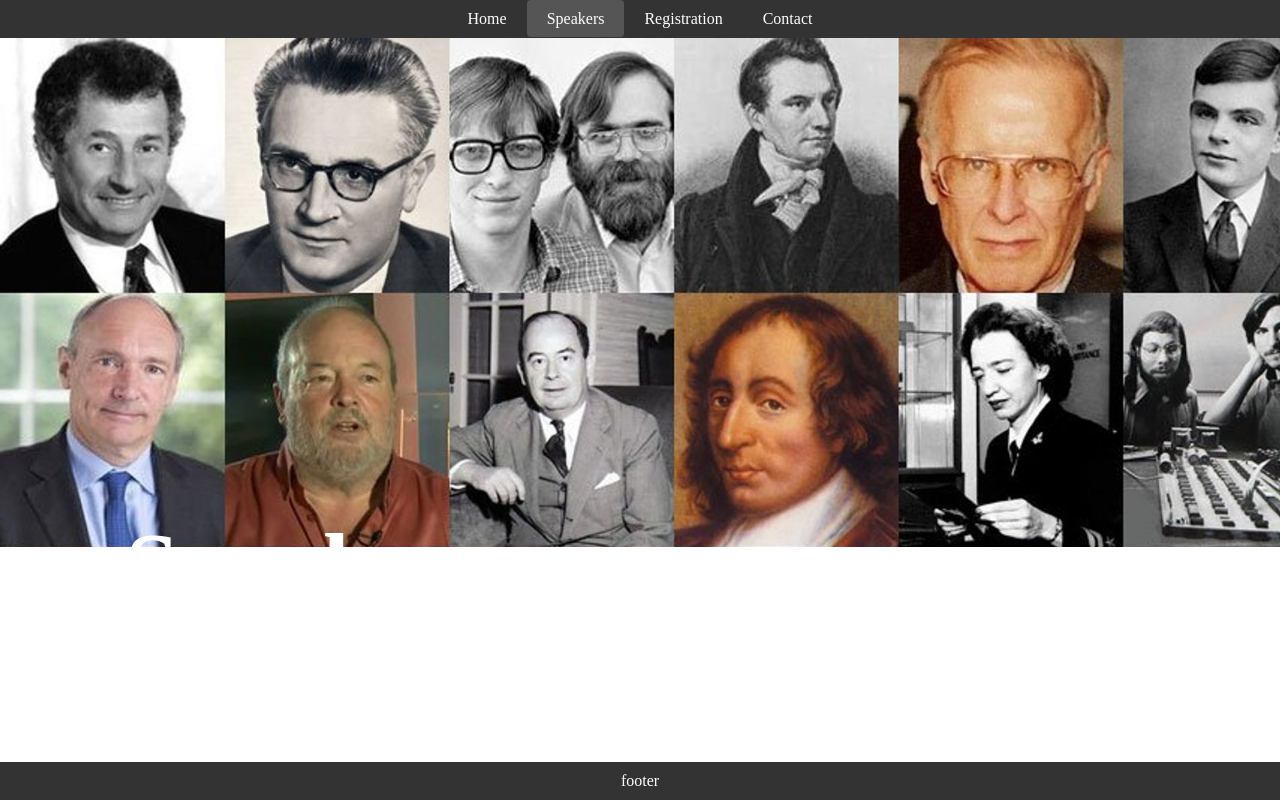
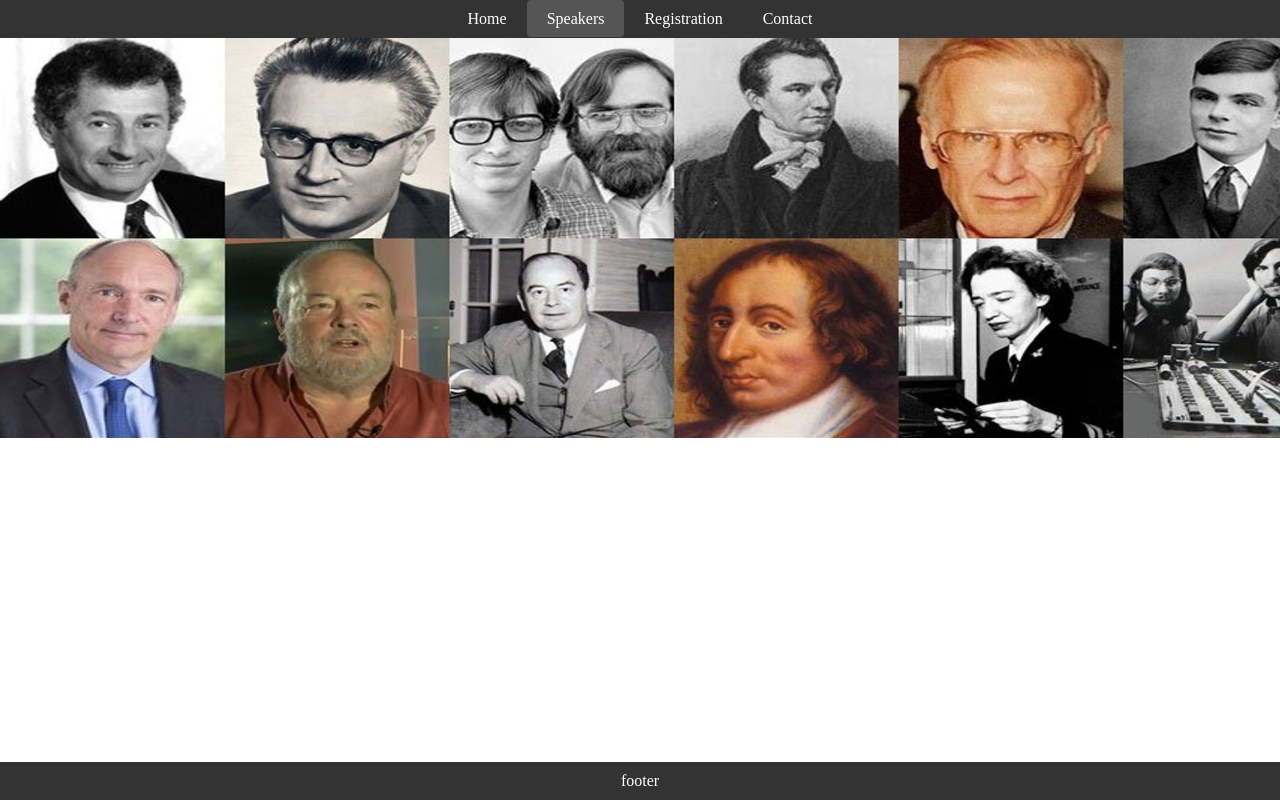
Before and after one commit to PatoVW02/swit, a React (Create React App) app: page /speakers in a window 1280 px wide. Shown: the top 800 px of the page. Built offline with nearby package versions, Linux system fonts and the light colour scheme.

Commit message:
Mejora imagen

```diff
--- a/src/views/speakers/Speakers.css
+++ b/src/views/speakers/Speakers.css
@@ -5,7 +5,7 @@
 
 .Title{
     position: absolute;
-    bottom: 80px;
+    bottom: 160px;
     left: 9.8%;
     width: 534px;
     height: 145px;
@@ -22,9 +22,7 @@
 
 .background{
     width: 1346px;
-    height: 509px;
-    object-fit: cover;
-    object-position: 0% 0%;
+    height: 400px;
     flex-shrink: 0;
 
 }
--- a/src/views/speakers/Speakers.js
+++ b/src/views/speakers/Speakers.js
@@ -1,4 +1,4 @@
-import BigImage from "../../assets/map_img_893643_1549392744.jpg";
+import BigImage from "../../assets/Hombros de gigantes.jpg";
 import "./Speakers.css"
 
 const Speakers = () => {
```
Also changed, not shown: src/assets/Hombros de gigantes.jpg (added).
